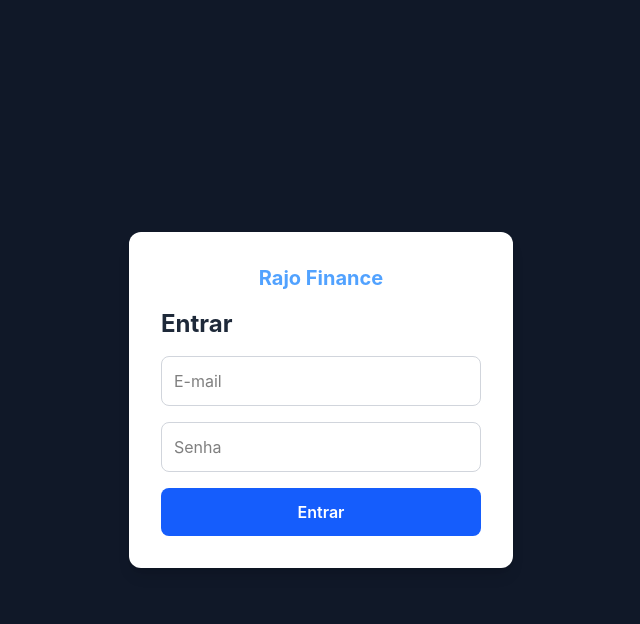
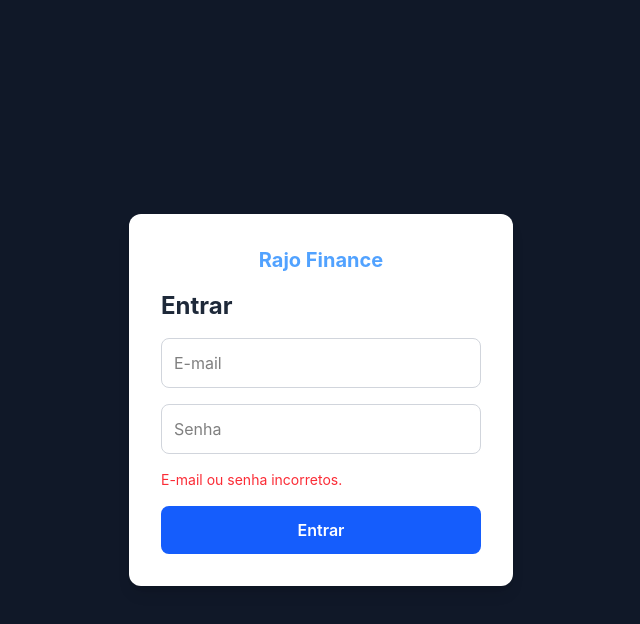
Before and after one commit to Rangeldev73/finance-frontend, a React (Vite) app: page / in a window 1280 px wide. Both pictures are taken after a click on the button "Entrar". Shown: the top 624 px of the page, without its empty margins (319-959 px from the left). Built offline with nearby package versions, Linux system fonts and the light colour scheme; no server answers.

Commit message:
feat(frontend): add error feedback on login failure

```diff
--- a/src/pages/Login.jsx
+++ b/src/pages/Login.jsx
@@ -7,15 +7,18 @@ function Login() {
   const { login } = useAuth()
   const [email, setEmail] = useState('')
   const [password, setPassword] = useState('')
+  const [error, setError] = useState('')
   const navigate = useNavigate()
 
   const handleLogin = async () => {
+    setError('')
     try {
       await api.post('/auth/login', { email, password })
       login()
       navigate('/dashboard')
     } catch (error) {
       console.error('Erro ao fazer login:', error)
+      setError('E-mail ou senha incorretos.')
     }
   }
 
@@ -38,6 +41,7 @@ function Login() {
           placeholder="Senha"
           className="border border-gray-300 rounded-lg p-3 w-full outline-none"
         />
+        {error && <p className="text-red-500 text-sm">{error}</p>}
         <button
           onClick={handleLogin}
           className="bg-blue-600 text-white rounded-lg p-3 w-full font-semibold hover:bg-blue-700"
```
